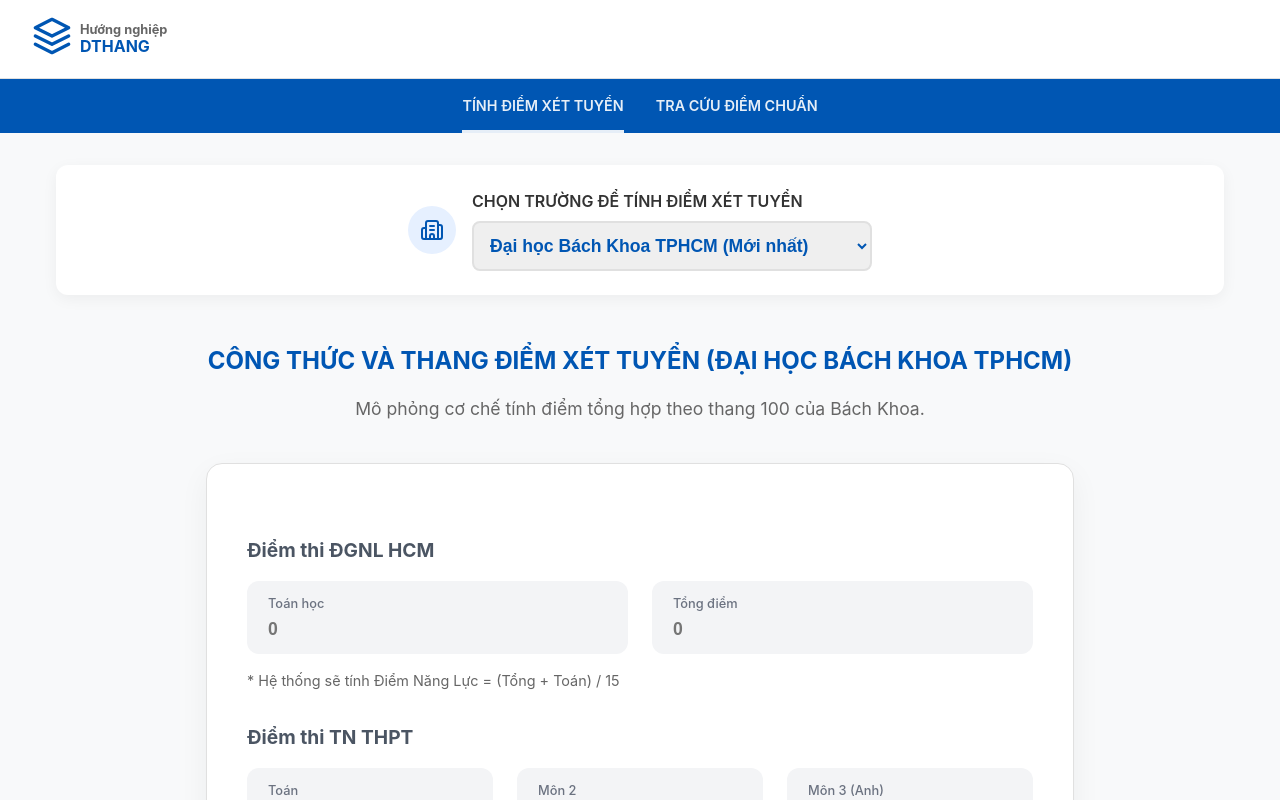
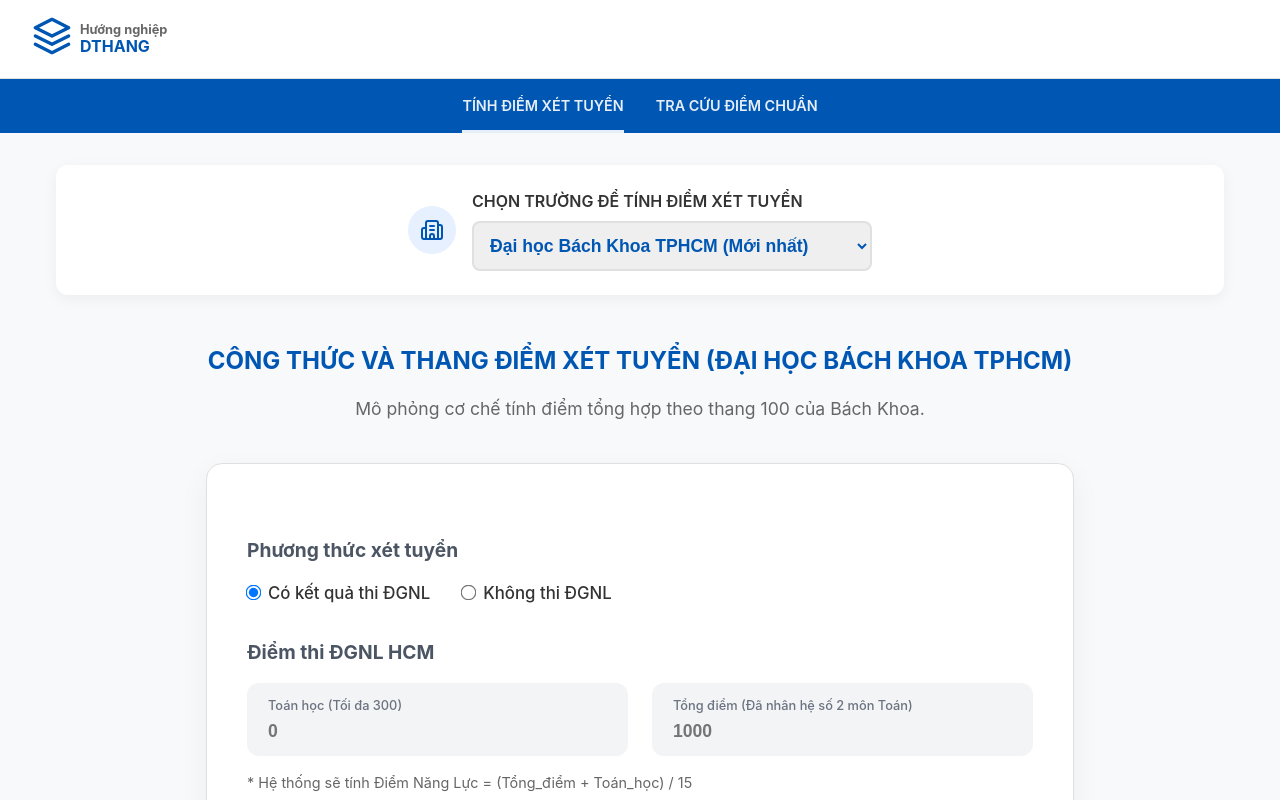
Before and after one commit to dthang09/huongnghiep, a React (Vite) app: page / in a window 1280 px wide. Both pictures are taken after a click on the item "TÍNH ĐIỂM XÉT TUYỂN". Shown: the top 800 px of the page. Built offline with nearby package versions, Linux system fonts and the light colour scheme.

Commit message:
Restore DGNL selection and update DGNL input labels for BKU

```diff
--- a/src/components/calculators/BKUCalculator.jsx
+++ b/src/components/calculators/BKUCalculator.jsx
@@ -150,19 +150,40 @@
 
             <div className="calculator-body">
                 <div className="calc-card">
+                    {/* Method Selector */}
+                    <div className="calc-title-modern">Phương thức xét tuyển</div>
+                    <div className="radio-group" style={{ marginBottom: '2rem', display: 'flex', gap: '2rem' }}>
+                        <label className="radio-label">
+                            <input type="radio" checked={hasDGNL} onChange={() => setHasDGNL(true)} />
+                            <span>Có kết quả thi ĐGNL</span>
+                        </label>
+                        <label className="radio-label">
+                            <input type="radio" checked={!hasDGNL} onChange={() => setHasDGNL(false)} />
+                            <span>Không thi ĐGNL</span>
+                        </label>
+                    </div>
+
                     {/* 1. DGNL Section */}
+                    {hasDGNL ? (
+                        <>
                             <div className="calc-title-modern">Điểm thi ĐGNL HCM</div>
                             <div className="grid-2-col">
                                 <div className="modern-input-group">
-                            <label className="modern-label">Toán học</label>
+                                    <label className="modern-label">Toán học (Tối đa 300)</label>
                                     <input className="modern-input" type="number" value={mathDGNL} onChange={e => setMathDGNL(e.target.value)} placeholder="0" />
                                 </div>
                                 <div className="modern-input-group">
-                            <label className="modern-label">Tổng điểm</label>
-                            <input className="modern-input" type="number" value={totalDGNL} onChange={e => setTotalDGNL(e.target.value)} placeholder="0" />
+                                    <label className="modern-label">Tổng điểm (Đã nhân hệ số 2 môn Toán)</label>
+                                    <input className="modern-input" type="number" value={totalDGNL} onChange={e => setTotalDGNL(e.target.value)} placeholder="1000" />
                                 </div>
                             </div>
-                    <p className="help-text" style={{ marginBottom: '2rem' }}>* Hệ thống sẽ tính Điểm Năng Lực = (Tổng + Toán) / 15</p>
+                            <p className="help-text" style={{ marginBottom: '2rem' }}>* Hệ thống sẽ tính Điểm Năng Lực = (Tổng_điểm + Toán_học) / 15</p>
+                        </>
+                    ) : (
+                        <div className="highlight-box" style={{ marginBottom: '2rem', backgroundColor: '#fff4f4', border: '1px solid #ffcccc' }}>
+                            <p style={{ color: '#c0392b', fontWeight: 600 }}>Thí sinh không thi ĐGNL sẽ được quy đổi: Điểm Năng Lực = Điểm TNTHPT quy đổi * 0.75</p>
+                        </div>
+                    )}
 
                     {/* 2. THPT Section */}
                     <div className="calc-title-modern">Điểm thi TN THPT</div>
```
Lines whose indentation alone changed are shown as unchanged.
